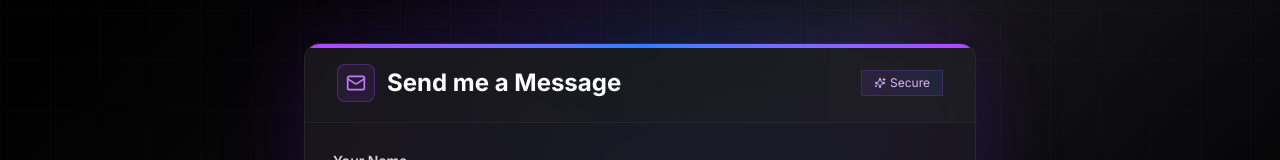
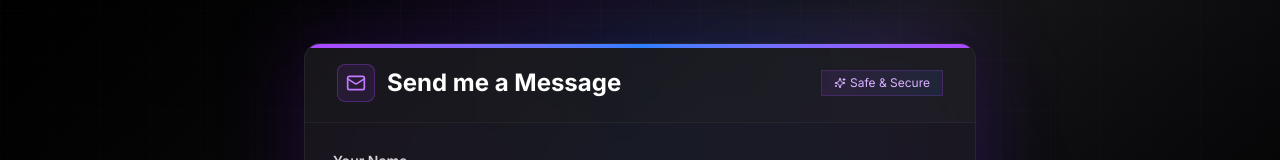
Before and after one commit to Codiologies/Sajal.live, a Next.js app: page /contact in a window 1280 px wide. Shown: the part 390-550 px from the top of the page. Built offline with nearby package versions, Linux system fonts and the light colour scheme; no server answers.

Commit message:
Update contact badge text

```diff
--- a/src/app/(landing)/contact/page.tsx
+++ b/src/app/(landing)/contact/page.tsx
@@ -176,7 +176,7 @@ const Page = () => {
                         </h2>
                         <div className="text-xs px-3 py-1 rounded-none bg-gradient-to-r from-purple-500/10 to-blue-500/10 text-purple-300 border border-purple-500/20 flex items-center gap-1">
                           <Sparkles className="w-3 h-3" />
-                          Secure
+                          Safe & Secure
                         </div>
                       </div>
                     </div>
```
